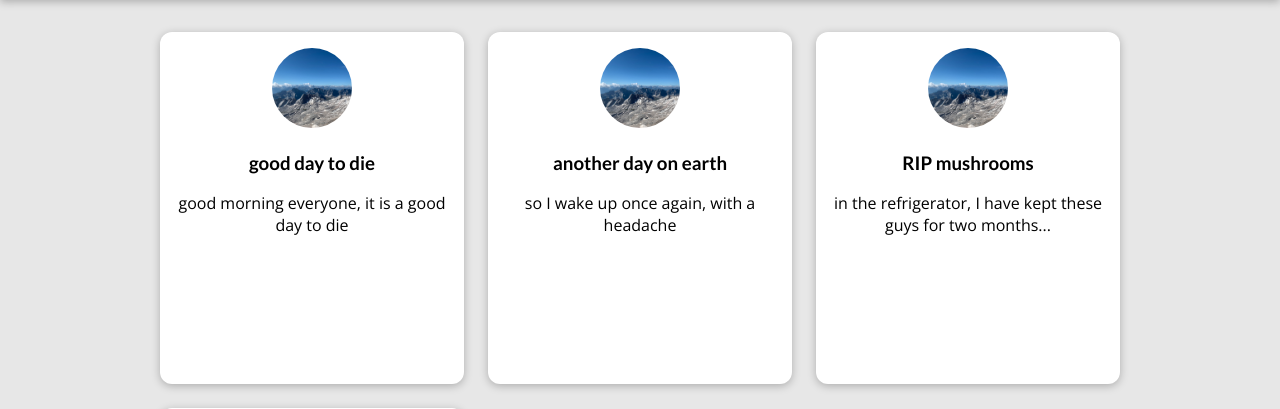
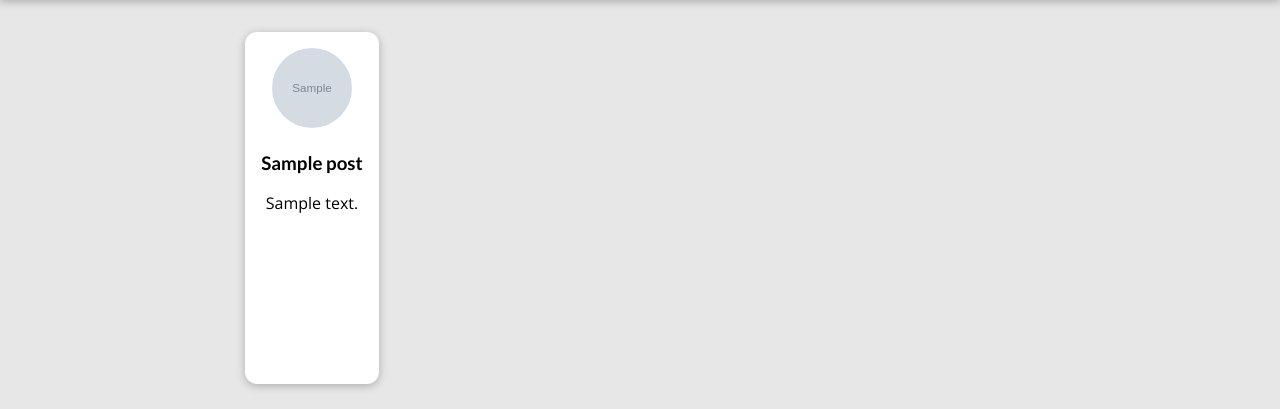
Before and after one commit to tsglow/djblog, a Django app: page /posts in a window 1280 px wide. Shown: the part 80-489 px from the top of the page. After the commit the page ends 468 px from the top, so only its background shows below. Run offline with Django 5.2, Linux system fonts and the light colour scheme; tables that the repository leaves empty hold one stand-in row (values such as "Sample post"); grey boxes marked "Sample" are stand-in pictures.

Commit message:
feat: views modified

```diff
--- a/my_site/blog/templates/blog/post.html
+++ b/my_site/blog/templates/blog/post.html
@@ -11,13 +11,14 @@
 
 
     {% block content %}
+    {% include "blog/includes/header.html" with movetolink="/" movetoname="Back to top" %}
     <section id="summary">
         <h2>{{post.title}}</h2>
         <article>
             <img src="{% static '/blog/images/'|add:post.image %}"/>
             <address>{{post.author}}</address>
             <div>
-                last updated on <time>{{post.date|date:"Y M d"}}</time>
+                last updated on <time>{{post.date|date:"Y M d h:m:s"}}</time>
             </div>
         </article>
     </section>
--- a/my_site/blog/views.py
+++ b/my_site/blog/views.py
@@ -2,7 +2,9 @@ from django.shortcuts import render
 from django.http import Http404, HttpResponseRedirect
 from django.urls import reverse
 from django.utils.text import slugify
+from .models import Author, Post
 from datetime import date
+
 
 post_list = [
     {"date": date(2026,4,11), "author": "max", "title": "Time flys like an arrow", "image": "mountains.jpg","content": "why time flys like an arrow, not a bunch of banana, or apple?"},
@@ -18,28 +20,20 @@ def get_date(post):
 # Create your views here.
 
 def index(request):
-    sorted_post_list = sorted(post_list,key=get_date)
-    print("sorted", sorted_post_list)
-    recents = sorted_post_list[-2:][::-1]
-    for r in recents:
-        if r.get("url") is None:
-            r["url"] = slugify(r["title"])
+    posts = Post.objects.all().order_by("-date")
+    print(posts)
+    recents = posts[:2]
     return render(request, "blog/index.html", {"recent": recents})
 
 
 def posts(request):
-    sorted_post_list = sorted(post_list,key=get_date)
-    for p in sorted_post_list:
-        if p.get("url") is None:
-            p["url"] = slugify(p["title"])
-    print(post_list)
-    return render(request,"blog/posts.html", {"list": sorted_post_list} )
+    posts = Post.objects.all().order_by("-date")
+    return render(request,"blog/posts.html", {"list": posts} )
 
 
 def read_post(request,url):
     try:
-        post = list(filter(lambda i : i['url'] == url, post_list))[0]
-        # post = next( post for post in post_list if post['url'] == url)
+        post = Post.objects.get(url=url)
         return render(request, "blog/post.html", {"post": post})
     except:
         raise Http404()
```
